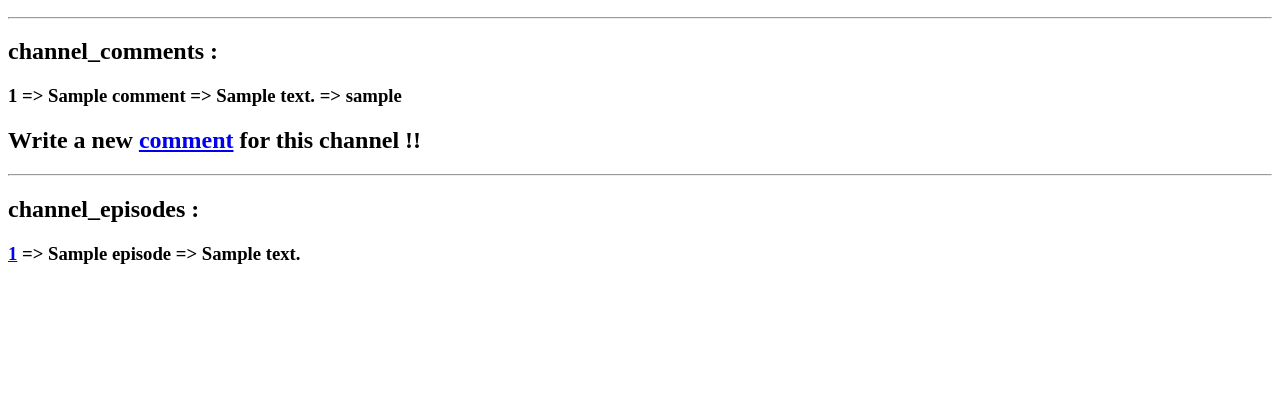
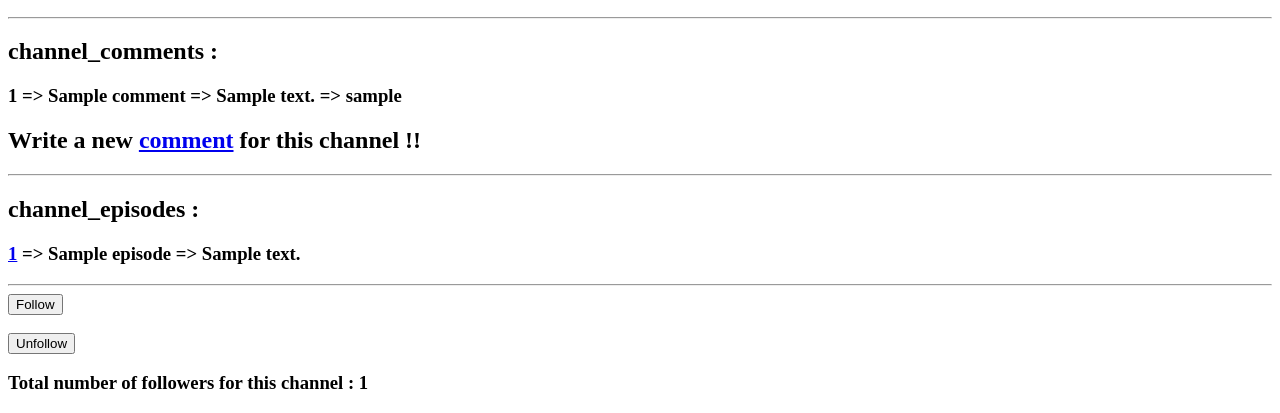
Before and after one commit to AmirShammas/castbox-v2, a Django app: page /channel/1/ in a window 1280 px wide. Shown: the part 446-859 px from the top of the page. Before the commit the page ends 710 px from the top, so only its background shows below. Run offline with Django 4.2, Linux system fonts and the light colour scheme; a user stored in the database is signed in; tables that the repository leaves empty hold one stand-in row (values such as "Sample post").

Commit message:
Follow and unfollow a channel from channel-detail page.

```diff
--- a/castbox_project/castbox/models.py
+++ b/castbox_project/castbox/models.py
@@ -105,12 +105,25 @@ class Like(MyBaseModel):
         return str(self.id)
 
 
+class Follow(MyBaseModel):
+    user = models.ForeignKey(settings.AUTH_USER_MODEL, null=True, blank=True, on_delete=models.CASCADE, related_name="follows", verbose_name="User")
+    channel = models.ForeignKey(Channel, null=True, blank=True, on_delete=models.CASCADE, related_name="follows", verbose_name="Channel")
+    class Meta:
+        verbose_name = "Follow"
+        verbose_name_plural = "Follows"
+        ordering = ("id",)
+
+    def __str__(self):
+        return str(self.id)
+
+
 class Profile(MyBaseModel):
     owner = models.OneToOneField(settings.AUTH_USER_MODEL, null=True, blank=True, on_delete=models.CASCADE, related_name="profile", verbose_name="Owner")
     channel = models.ManyToManyField(Channel, null=True, blank=True, related_name="profiles", verbose_name="Channels")
     episode = models.ManyToManyField(Episode, null=True, blank=True, related_name="profiles", verbose_name="Episodes")
     comment = models.ManyToManyField(Comment, null=True, blank=True, related_name="profiles", verbose_name="Comments")
     like = models.ManyToManyField(Like, null=True, blank=True, related_name="profiles", verbose_name="Likes")
+    follow = models.ManyToManyField(Follow, null=True, blank=True, related_name="profiles", verbose_name="Follows")
 
     class Meta:
         verbose_name = "Profile"
@@ -128,3 +141,6 @@ class Profile(MyBaseModel):
 
     def get_likes(self):
         return self.like.all()
+
+    def get_follows(self):
+        return self.follow.all()
--- a/castbox_project/castbox/urls.py
+++ b/castbox_project/castbox/urls.py
@@ -1,11 +1,13 @@
 from django.urls import path
-from .views import EpisodeUnlikeView, EpisodeLikeView, EpisodeDetailView, ProfileEpisodeDeleteView, ProfileEpisodeUpdateView, ProfileEpisodeDetailView, ProfileEpisodeCreateView, ProfileChannelCreateView, ChannelDetailView, ChannelListView, ProfileChannelDeleteView, ProfileChannelUpdateView, CommentCreateView, EpisodeListView, ProfileChannelDetailView, ProfileDetailView, SignupPageView, HomePageView
+from .views import ChannelUnfollowView, ChannelFollowView, EpisodeUnlikeView, EpisodeLikeView, EpisodeDetailView, ProfileEpisodeDeleteView, ProfileEpisodeUpdateView, ProfileEpisodeDetailView, ProfileEpisodeCreateView, ProfileChannelCreateView, ChannelDetailView, ChannelListView, ProfileChannelDeleteView, ProfileChannelUpdateView, CommentCreateView, EpisodeListView, ProfileChannelDetailView, ProfileDetailView, SignupPageView, HomePageView
 
 urlpatterns = [
     path("accounts/signup/", SignupPageView.as_view(), name="signup"),
     path("", HomePageView.as_view(), name="home"),
     path("channel/", ChannelListView.as_view(), name="channel_list"),
     path("channel/<int:pk>/", ChannelDetailView.as_view(), name="channel_detail"),
+    path("channel/<int:pk>/follow", ChannelFollowView.as_view(), name="channel_follow"),
+    path("channel/<int:pk>/unfollow", ChannelUnfollowView.as_view(), name="channel_unfollow"),
     path("channel/<int:channel_id>/episode/", EpisodeListView.as_view(), name="episode_list"),
     path("channel/<int:channel_id>/comment/", CommentCreateView.as_view(), name="comment_new"),
     path("channel/<int:channel_id>/episode/<int:pk>/", EpisodeDetailView.as_view(), name="episode_detail"),
--- a/castbox_project/castbox/views.py
+++ b/castbox_project/castbox/views.py
@@ -4,7 +4,7 @@ from django.urls import reverse_lazy
 from django.views import generic
 from django.views.generic import TemplateView, ListView, DetailView, View
 from django.views.generic.edit import CreateView, UpdateView, DeleteView
-from .models import Channel, CustomUser, Episode, Comment, Like, Profile
+from .models import Channel, CustomUser, Episode, Comment, Follow, Like, Profile
 from .forms import CustomUserCreationForm
 from django.contrib.auth.mixins import LoginRequiredMixin
 from django.urls import reverse
@@ -34,6 +34,39 @@ class ChannelDetailView(LoginRequiredMixin, DetailView):
     context_object_name = "channel"
     template_name = "channels/channel_detail.html"
     login_url = "login"
+
+
+class ChannelFollowView(LoginRequiredMixin, View):
+    def post(self, request, pk):
+        channel = get_object_or_404(Channel, id=pk)
+        user = request.user
+
+        if Follow.objects.filter(user=user, channel=channel).exists():
+            return HttpResponseRedirect(reverse('channel_detail', kwargs={'pk': pk}))
+
+        new_follow = Follow.objects.create(user=user, channel=channel)
+
+        profile = Profile.objects.get(owner=self.request.user)
+        profile.follow.add(new_follow)
+
+        return HttpResponseRedirect(reverse('channel_detail', kwargs={'pk': pk}))
+
+
+class ChannelUnfollowView(LoginRequiredMixin, View):
+    def post(self, request, pk):
+        channel = get_object_or_404(Channel, id=pk)
+        user = request.user
+
+        if not Follow.objects.filter(user=user, channel=channel).exists():
+            return HttpResponseRedirect(reverse('channel_detail', kwargs={'pk': pk}))
+
+        follow_to_delete = Follow.objects.filter(user=user, channel=channel).first()
+        if follow_to_delete:
+            follow_to_delete.delete()
+            profile = Profile.objects.get(owner=self.request.user)
+            profile.follow.remove(follow_to_delete)
+
+        return HttpResponseRedirect(reverse('channel_detail', kwargs={'pk': pk}))
 
 
 class EpisodeListView(LoginRequiredMixin, ListView):
--- a/castbox_project/templates/channels/channel_detail.html
+++ b/castbox_project/templates/channels/channel_detail.html
@@ -28,4 +28,15 @@
             <h3><a href="{% url 'episode_detail' channel.id episode.pk %}">{{ episode.id }}</a> => {{ episode.title }} => {{ episode.description }}</h3>
         </div>
     {% endfor %}
+    <hr/>
+    <form action="{% url 'channel_follow' channel.pk %}" method="post">
+        {% csrf_token %}
+        <button type="submit">Follow</button>
+    </form>
+    <br/>
+    <form action="{% url 'channel_unfollow' channel.pk %}" method="post">
+        {% csrf_token %}
+        <button type="submit">Unfollow</button>
+    </form>
+    <h3>Total number of followers for this channel : {{ channel.follows.count }}</h3>
 {% endblock content %}
```
Also changed, not shown: castbox_project/castbox/admin.py (+7 -1 lines), castbox_project/templates/profiles/profile.html (+7 -0 lines), castbox_project/castbox/migrations/0009_follow_profile_follow.py (added).
